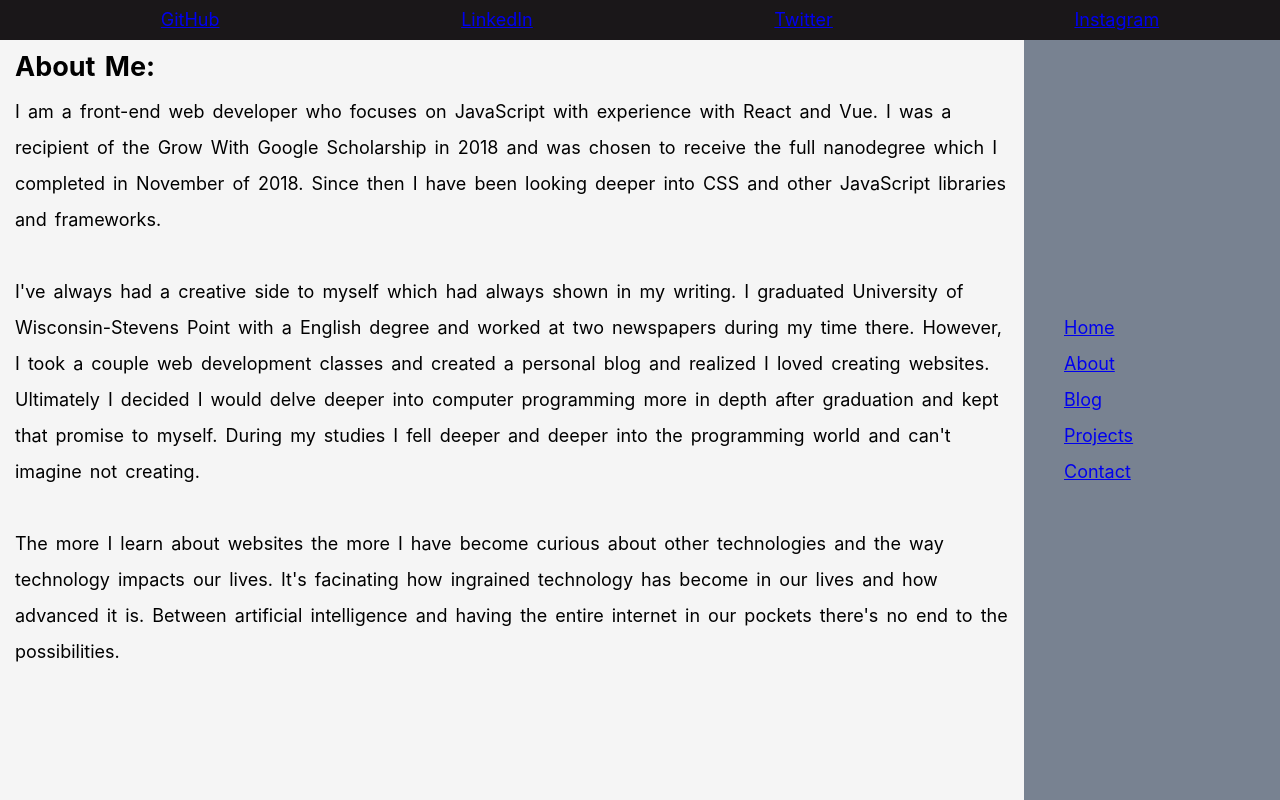
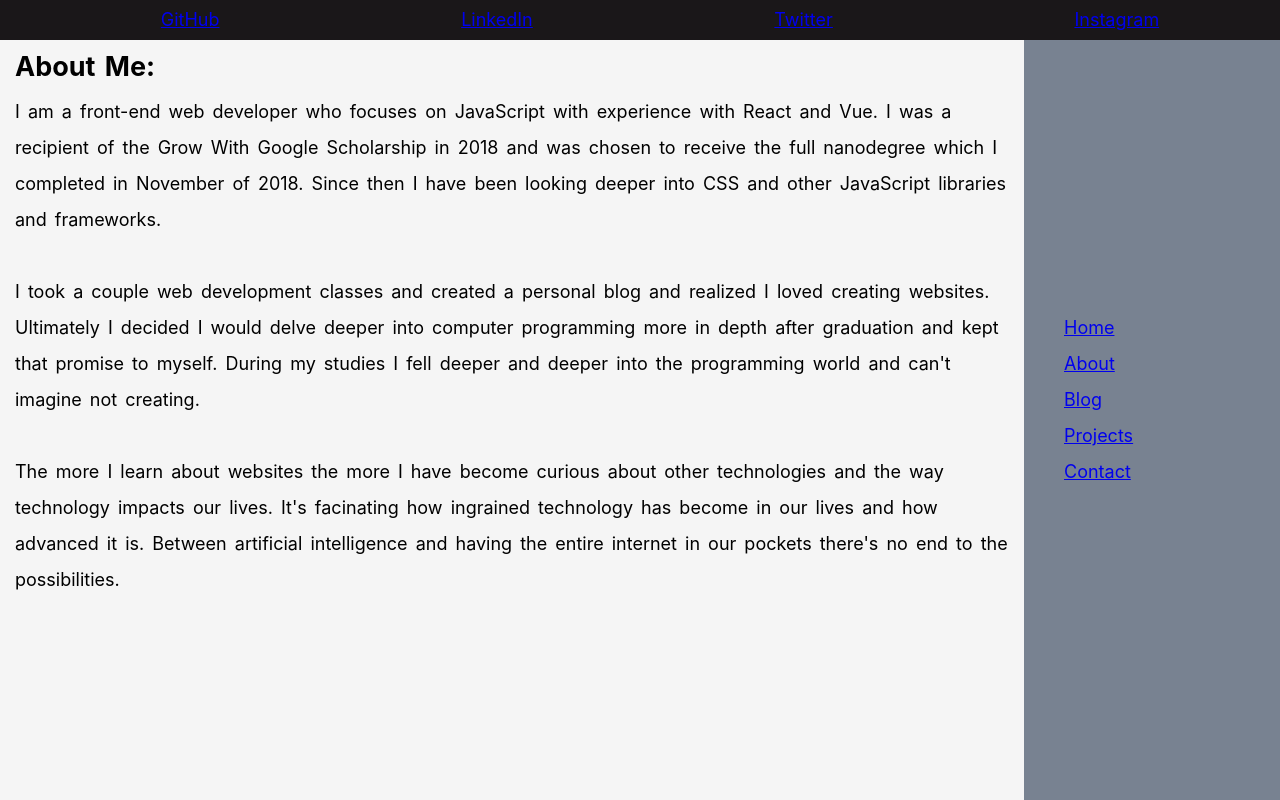
Before and after one commit to JennaKoslowski/vue-profile, a Nuxt app: page /about in a window 1280 px wide. Built offline with nearby package versions, Linux system fonts and the light colour scheme.

Commit message:
update about me

```diff
--- a/pages/about/index.vue
+++ b/pages/about/index.vue
@@ -5,9 +5,7 @@
         I was a recipient of the Grow With Google Scholarship in 2018 and was chosen to receive the full nanodegree
         which I completed in November of 2018. Since then I have been looking deeper into CSS and other JavaScript libraries and frameworks.</p>
     <br>
-    <p> I've always had a creative side to myself which had always shown in my writing.
-        I graduated University of Wisconsin-Stevens Point with a English degree and worked at two newspapers during my time there.
-        However, I took a couple web development classes and created a personal blog and realized I loved creating websites.
+    <p> I took a couple web development classes and created a personal blog and realized I loved creating websites.
         Ultimately I decided I would delve deeper into computer programming more in depth after graduation and kept that promise to myself.
         During my studies I fell deeper and deeper into the programming world and can't imagine not creating.</p>
     <br>
--- /dev/null
+++ b/pages/contact/index.vue
@@ -0,0 +1,9 @@
+<template>
+<div id="app">
+
+
+</div>
+</template>
+
+<style scoped>
+</style>
```
